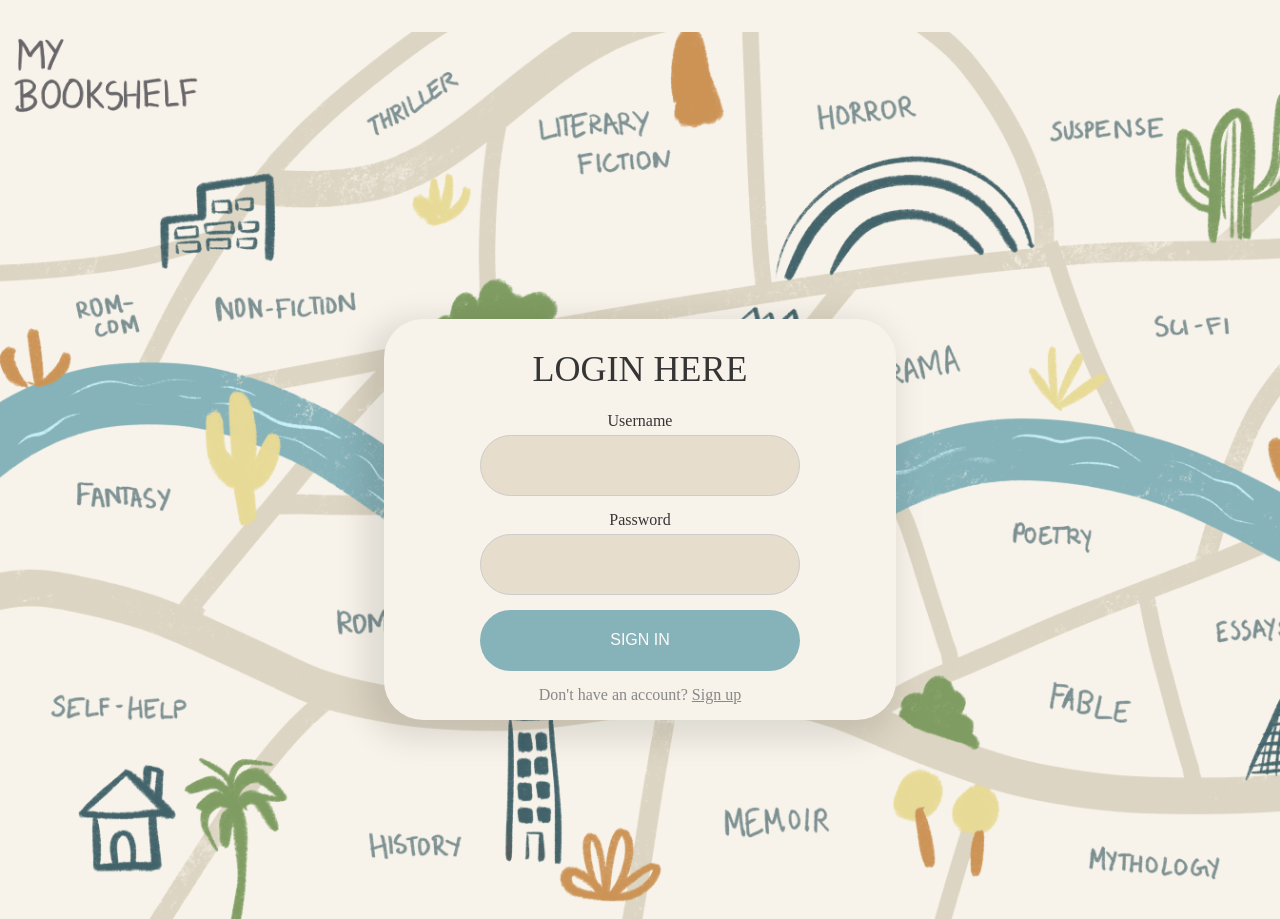
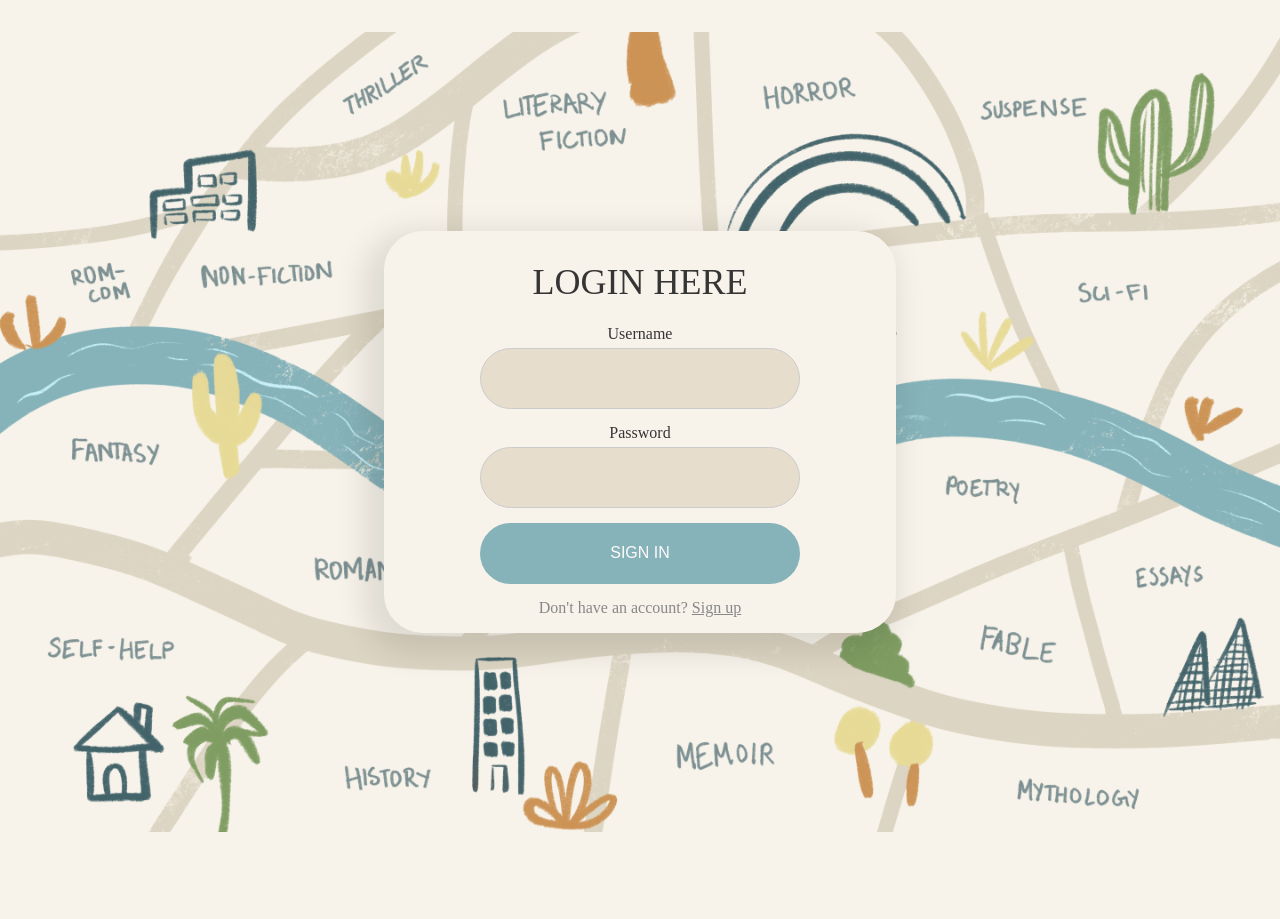
Before and after one commit to krishnaraketla/mybookshelf, a React (Create React App) app in the folder frontend/: page /login in a window 1280 px wide. After the commit the page ends 832 px from the top, so only its background shows below. Built offline with nearby package versions, Linux system fonts and the light colour scheme.

Commit message:
login page adjustments

```diff
--- a/frontend/src/pages/Login.js
+++ b/frontend/src/pages/Login.js
@@ -6,11 +6,6 @@ import '../styles/Login.css';
 const Login = ({ setIsAuthenticated }) => {
     return (
         <div className='LandingPage'>
-            <div className='company-logo'>
-                <Link to="/login">
-                    <img src="/logo.png" alt='logo' />
-                </Link>
-            </div>
             <div className='login-page-container'>
                 <LoginForm setIsAuthenticated={setIsAuthenticated} />
             </div>
@@ -20,3 +15,11 @@ const Login = ({ setIsAuthenticated }) => {
 }
 
 export default Login;
+
+/*
+<div className='company-logo'>
+                <Link to="/login">
+                    <img src="/logo.png" alt='logo' />
+                </Link>
+            </div>
+*/
--- a/frontend/src/styles/Login.css
+++ b/frontend/src/styles/Login.css
@@ -1,4 +1,5 @@
 .LandingPage {
+    displaY: block;
     position: relative;
     min-height: 100vh;
     background-image: url("../../public/genres_illust-min.png");
@@ -6,6 +7,9 @@
     background-position: left;
     background-repeat: no-repeat;
     box-sizing: border-box;
+
+    align-items: center;
+    justify-content: center;
 }
 
 /* .company-logo {
```
